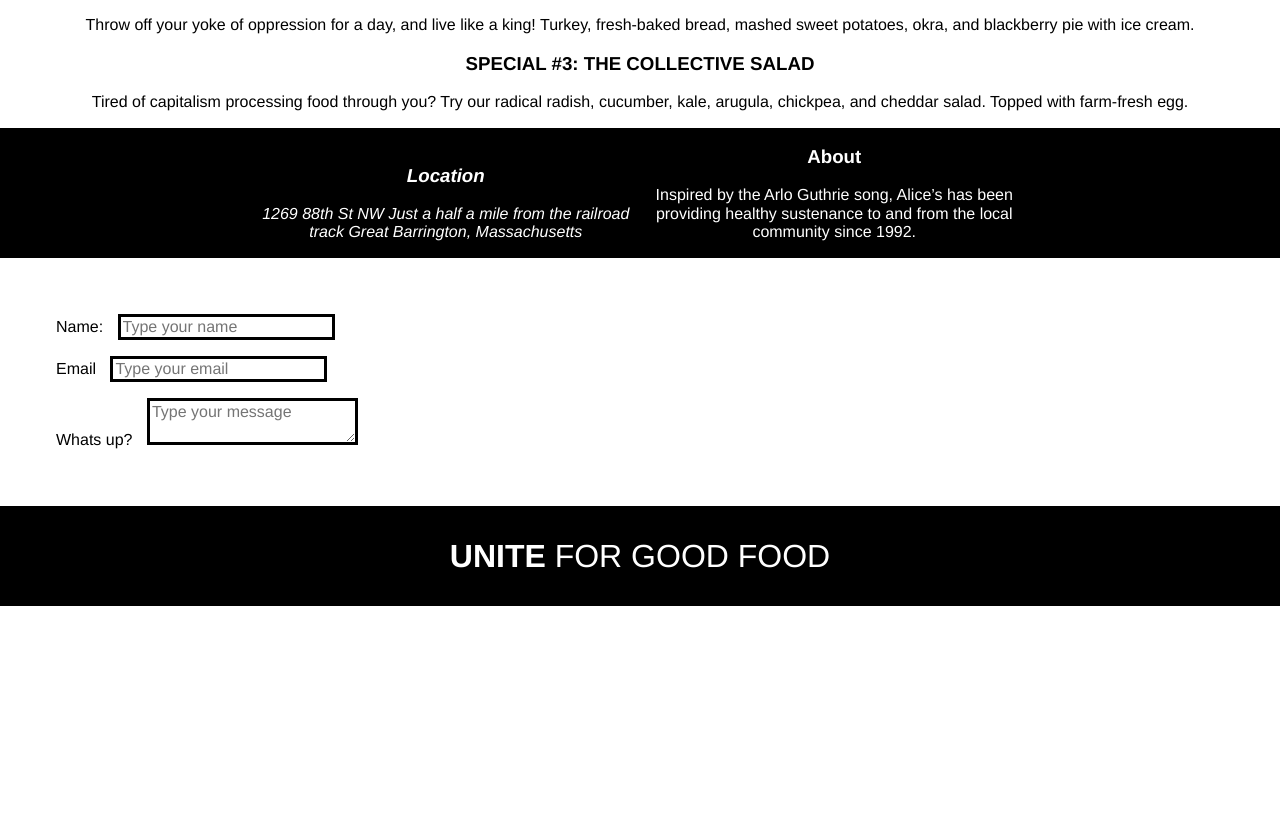
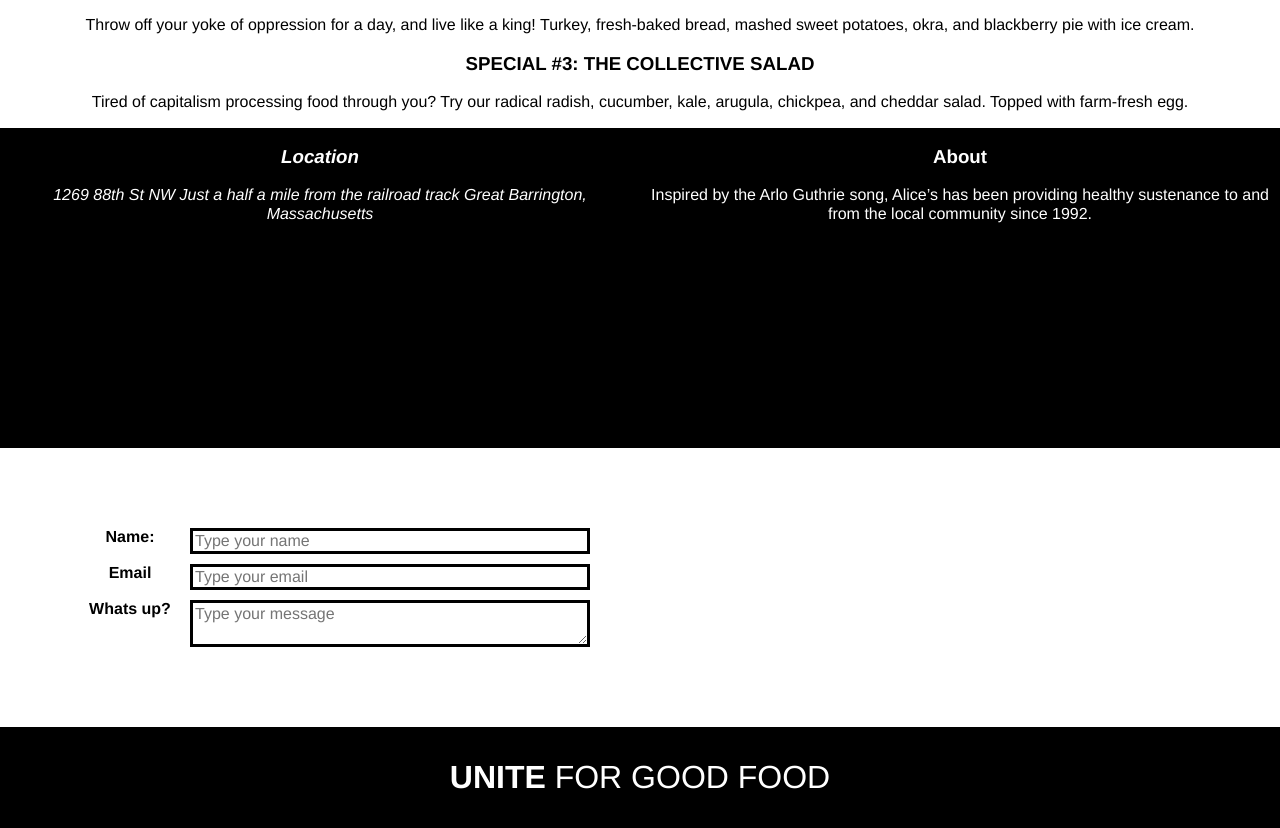
Before and after one commit to bresek/alices-restaurant, a plain HTML site: page index.html in a window 1280 px wide. Shown: the part 1289-2117 px from the top of the page. Before the commit the page ends 1895 px from the top, so only its background shows below. Drawn offline with nearby package versions, Linux system fonts and the light colour scheme.

Commit message:
updated form and about formatting using css grid

```diff
--- a/index.html
+++ b/index.html
@@ -69,7 +69,7 @@
 
 
 	<div class="information">
-		<div class="Address" id="Location">
+		<div class="about" id="Location">
 			<address>
 				<h3>Location</h3>
 				1269 88th St NW
@@ -78,7 +78,7 @@
 			</address>
 		</div>
 
-		<div class="About">
+		<div class="about">
             <h3>About</h3>
             <p>
                 Inspired by the Arlo Guthrie song, Alice’s has been providing healthy sustenance to and from the local community since 1992.
@@ -91,24 +91,12 @@
 
 	<div class="contact">
 		<form class="" action="index.html" method="post">
-			<div class="formItem">
 				<label for="">Name:</label>
 				<input type="text" name="Name" placeholder="Type your name">
-			</div>
-			<div class="formItem">
 				<label>Email</label>
 				<input type="email" name="email" placeholder="Type your email">
-			</div>
-			<div class="formItem">
 				<label>Whats up?</label>
 				<textarea name="message" placeholder="Type your message"></textarea>
-
-			</div>
-
-
-
-
-
 		</form>
 
 	</div>
--- a/styles.css
+++ b/styles.css
@@ -87,36 +87,32 @@ img{
   width: 80%;
 }
 /* information */
-.information div{
-  width: 30%;
-  display:inline-block;
+.information{
+  height: 40vh;
+  display: grid;
+  grid-template-columns: 1fr 1fr;
+
 }
+
+
 /* contact */
-.contact {
-	padding: 3em;
-	text-align: initial;
+form {
+  margin: 10vh;
+  display: grid;
+  grid-template-columns: 100px 400px;
+  grid-gap: 10px;
 }
+label{
+  font-weight: bold;
+}
+
 .contact input, .contact textarea{
   border: 3px solid black;
 }
 
-.contact div{
-  margin: 0 auto;
-}
-.formItem{
-  padding: .5rem;
-
-}
 
 footer {
 	padding: 1em;
 	font-size: 2em;
 	text-transform: uppercase;
 }
-
-
-label {
-    width:180px;
-    text-align:right;
-    padding-right:10px;
-}
```
